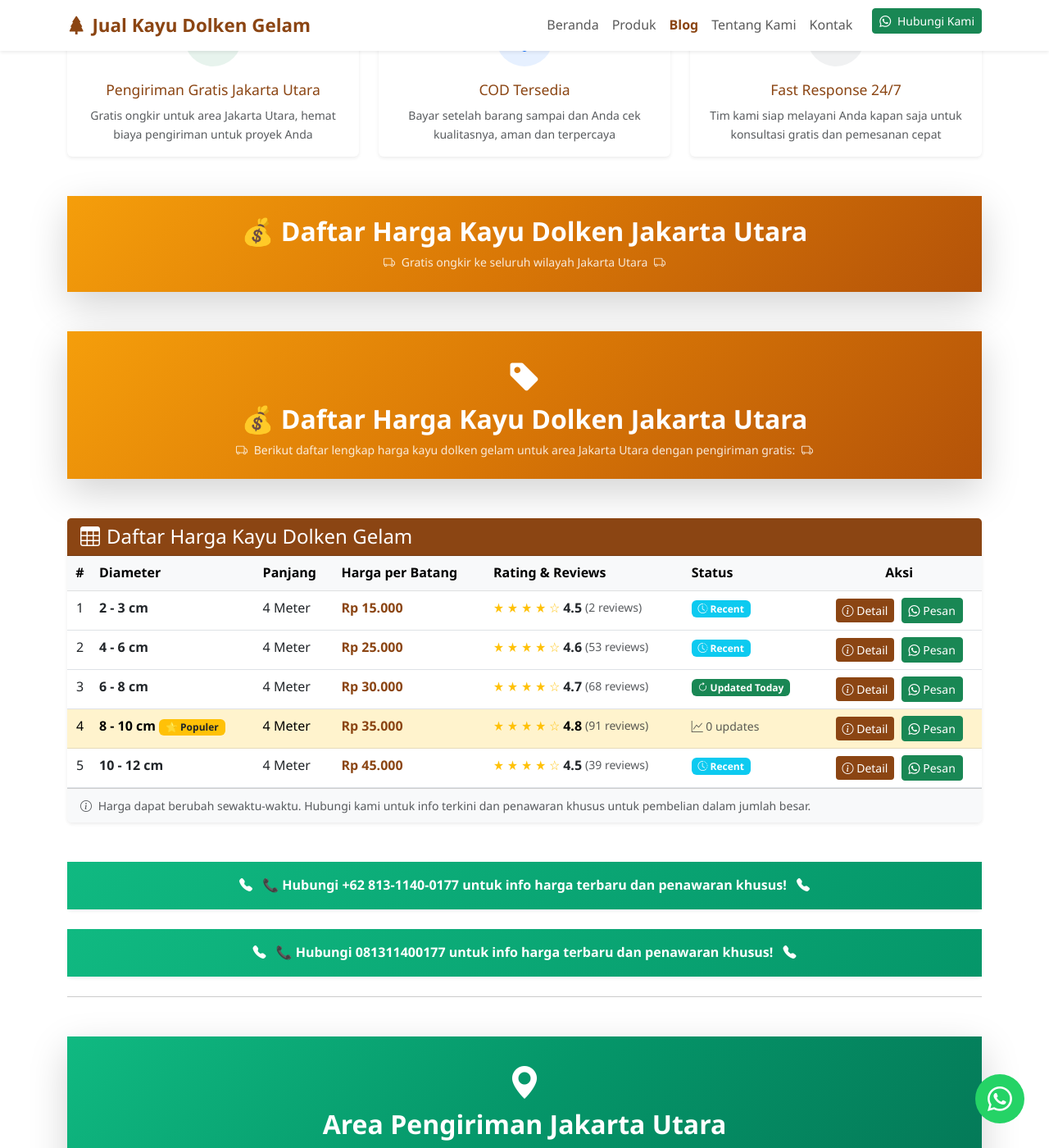
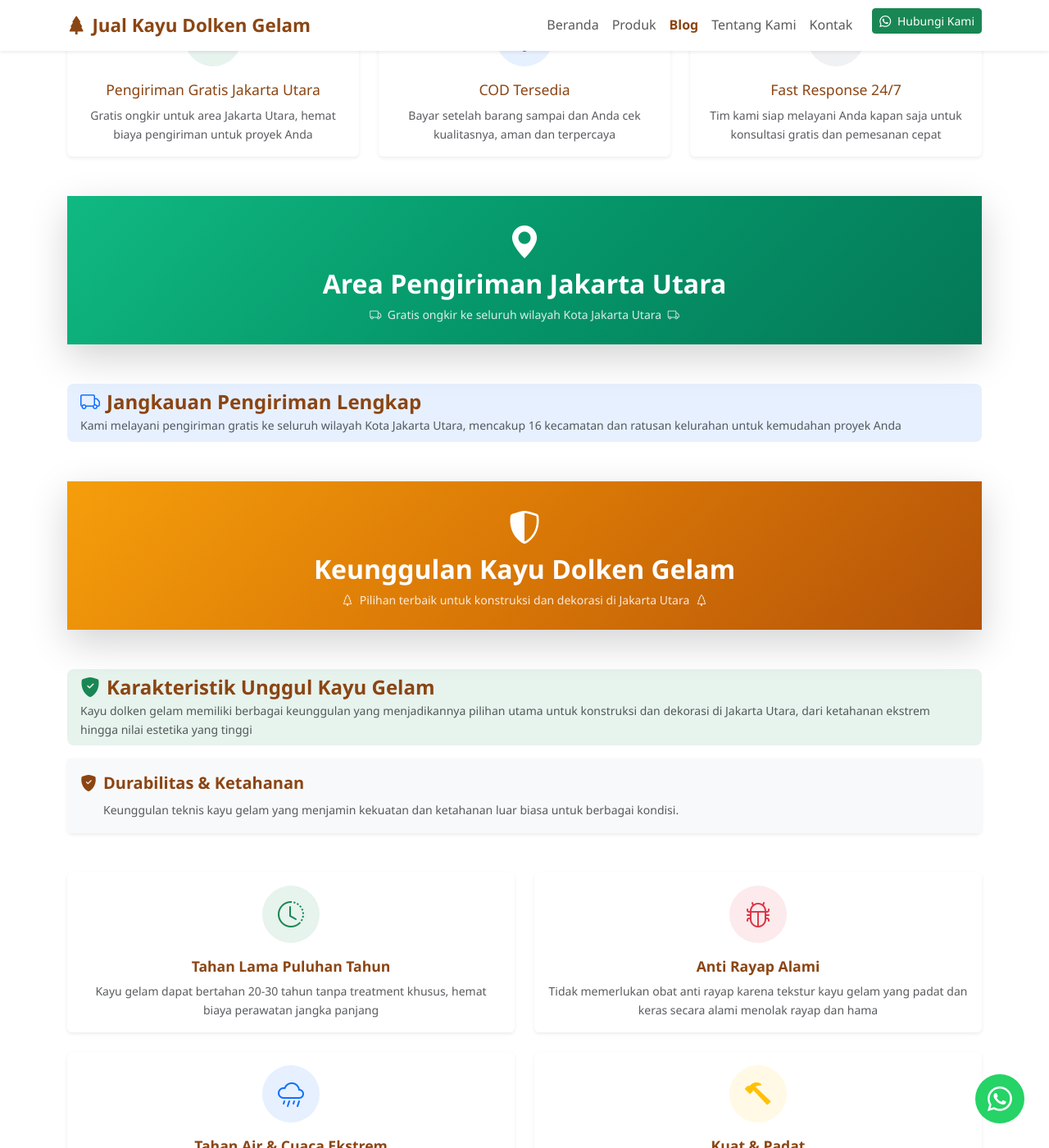
Before and after one commit to jualkayudolkengelam/jualkayudolkengelam.github.io, a Jekyll site: the page built from _post_with_product/2025-11-15-jual-kayu-dolken-jakarta-utara.md, in a window 1280 px wide and 1400 px high, scrolled down 2147 px. Shown: the whole window at 82% size. Built offline with Jekyll 4.4.1, drawn with Linux system fonts in a browser that asks for light colours; some of the changed text lies outside the part shown.

Commit message:
Update 2025-11-15-jual-kayu-dolken-jakarta-utara.md

```diff
--- a/_post_with_product/2025-11-15-jual-kayu-dolken-jakarta-utara.md
+++ b/_post_with_product/2025-11-15-jual-kayu-dolken-jakarta-utara.md
@@ -548,104 +548,66 @@ hubungi_kami:
   whatsapp_24_7: true
 ---
 
-<!-- Section 1: Hero -->
-{% include block--hero-jual-kayu-dolken.html %}
+<section id="hero-jual-kayu-dolken">
+  {% include block--hero-jual-kayu-dolken.html %}
+</section>
 
-<!-- Section 2: Mengapa Memilih Kami -->
 <section id="mengapa-memilih-kami">
   {% include block--mengapa-memilih-kami.html %}
 </section>
 
-<!-- Section 3: Daftar Harga -->
-<div class="my-5">
-  <div class="card border-0 shadow-lg">
-    <div class="card-body text-white text-center py-4 px-3" style="background: linear-gradient(135deg, #f59e0b 0%, #d97706 50%, #b45309 100%);">
-      <h2 class="h2 mb-0 fw-bold text-white">💰 Daftar Harga Kayu Dolken Jakarta Utara</h2>
-      <p class="mb-0 mt-2 small" style="opacity: 0.85;">
-        <i class="bi bi-truck me-1"></i>
-        Gratis ongkir ke seluruh wilayah Jakarta Utara
-        <i class="bi bi-truck ms-1"></i>
-      </p>
-    </div>
-  </div>
-</div>
-
-{% include block--product-list.html %}
-
-<div class="my-4">
-  <div class="card border-0 shadow-sm">
-    <div class="card-body text-center py-3" style="background: linear-gradient(135deg, #10b981 0%, #059669 100%);">
-      <p class="mb-0 text-white fw-bold">
-        <i class="bi bi-telephone-fill me-2"></i>
-        📞 Hubungi 081311400177 untuk info harga terbaru dan penawaran khusus!
-        <i class="bi bi-telephone-fill ms-2"></i>
-      </p>
-    </div>
-  </div>
-</div>
-
----
-
-<!-- Section 4: Area Pengiriman -->
-<section id="area-pengiriman">
+<section id="area-pengiriman-kayu-dolken">
   {% include block--area-pengiriman-kayu-dolken.html %}
 </section>
 
-<!-- Section 5: Keunggulan -->
-<section id="keunggulan">
+<section id="keunggulan-kayu-dolken-gelam">
   {% include block--keunggulan-kayu-dolken-gelam.html %}
 </section>
 
-<!-- Section 6: Aplikasi -->
 <section id="jual-kayu-dolken-terdekat">
 {% include block--jual-kayu-dolken-terdekat.html
-   nama_kota="Jakarta Utara"
+   nama_kota="Semarang"
 %}
 </section>
 
-<section id="aplikasi">
+<section id="aplikasi-kayu-dolken-gelam">
   {% include block--aplikasi-kayu-dolken-gelam.html %}
 </section>
 
-<!-- Section 7: Cara Pemesanan -->
 <section id="cara-pemesanan">
   {% include block--cara-pemesanan-kayu-dolken.html %}
 </section>
 
-<!-- Section 8: Studi Kasus -->
-<section id="studi-kasus">
+<section id="studi-kasus-proyek">
   {% include block--studi-kasus-proyek.html %}
 </section>
 
-<!-- Section 9: Testimoni -->
-<section id="testimoni">
+<section id="testimoni-pelanggan">
   {% include block--testimoni-pelanggan.html %}
 </section>
 
-<!-- Section 10: Tips Ukuran -->
-<section id="tips-ukuran">
+<section id="tips-memilih-ukuran">
   {% include block--tips-memilih-ukuran-kayu-dolken.html %}
 </section>
 
-<!-- Section 11: FAQ -->
-<section id="faq">
+<section id="faq-kayu-dolken">
   {% include block--faq-kayu-dolken.html %}
 </section>
 
-<!-- Section 12: Tentang Jakarta Utara -->
-<section id="tentang-kota">
+<section id="tentang-kota-kami">
   {% include block--tentang-kota-kami.html %}
 </section>
 
-<section id="relevansi">
+<section id="relevansi-kayu-dolken">
   {% include block--relevansi-kayu-dolken.html %}
 </section>
 
----
-
-<!-- Section 13: Hubungi Kami -->
 <section id="hubungi-kami">
   {% include block--hubungi-kami.html %}
 </section>
 
-{% include block--related-product-last-modified.html %}
+
+<!-- Related Products Section (Part of article content) -->
+<div id="related-products" class="article-related-products mt-5">
+  {% include block--related-product-last-modified.html %}
+</div>
```
